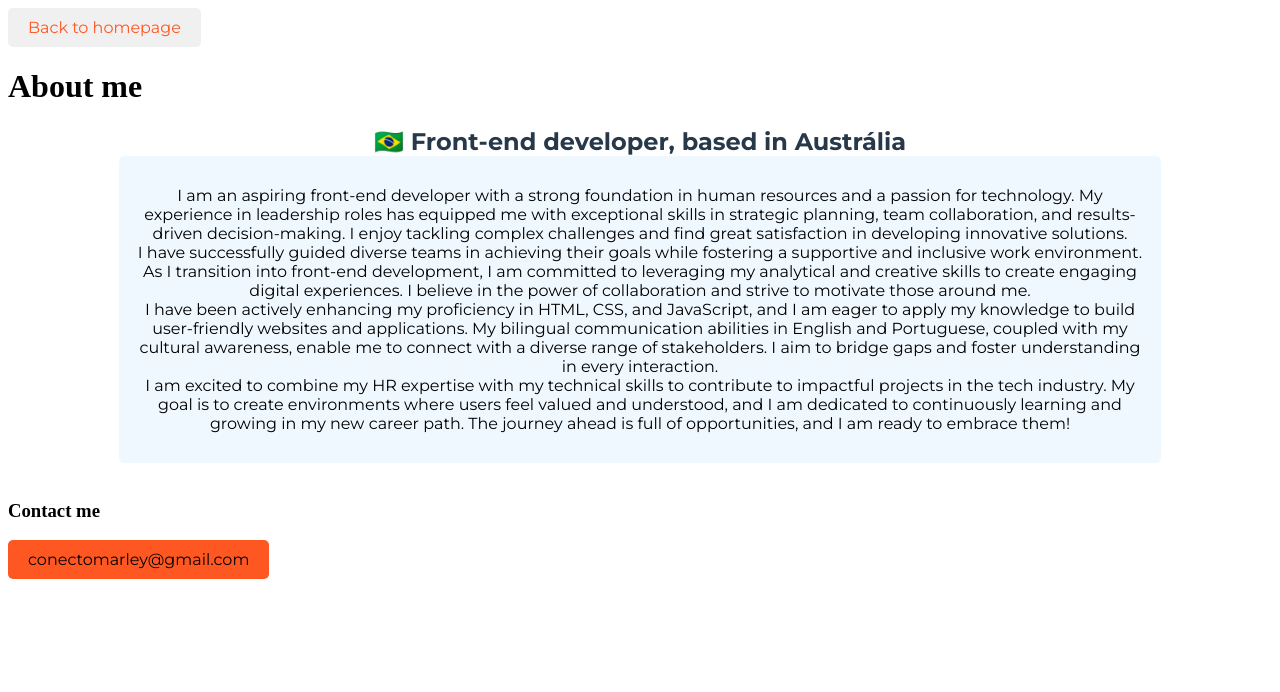
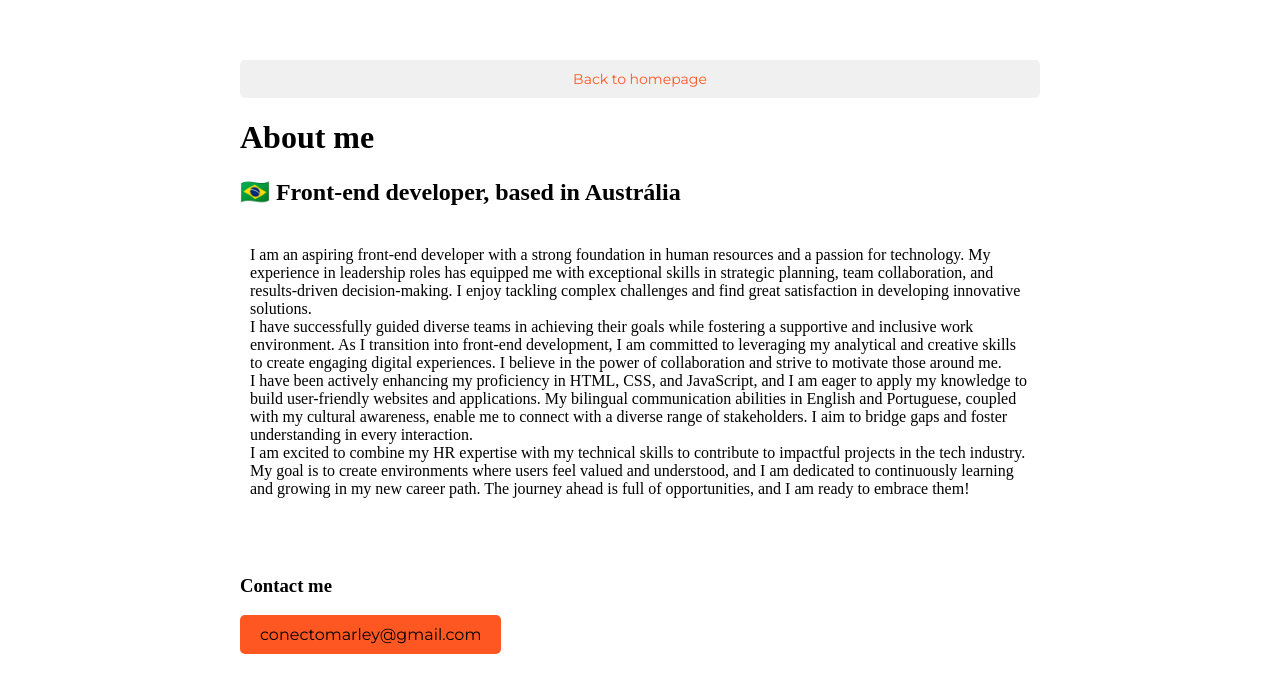
Before and after one commit to conectomarley/oneportfolio, a plain HTML site: page about.html in a window 1280 px wide. Drawn offline with Linux system fonts and the light colour scheme.

Commit message:
updated about.me css

```diff
--- a/about.html
+++ b/about.html
@@ -19,10 +19,12 @@
   </head>
   <body>
     <a href="index.html" id="backhome">Back to homepage</a>
+    <div class="about-intro">
     <h1>About me</h1>
     <h2>🇧🇷 Front-end developer, based in Austrália</h2>
+    </div>
     <div class="about-contact">
-      <p class="text">
+      <p>
         I am an aspiring front-end developer with a strong foundation in human
         resources and a passion for technology. My experience in leadership
         roles has equipped me with exceptional skills in strategic planning,
--- a/style.css
+++ b/style.css
@@ -4,6 +4,11 @@
   --box-shadow: rgba(17, 17, 26, 0.1) 0px 8px 24px,
     rgba(17, 17, 26, 0.1) 0px 16px 56px, rgba(17, 17, 26, 0.1) 0px 24px 80px;
   --primary-color: #263849;
+}
+
+body {
+  margin: 60px auto;
+  max-width: 800px;
 }
 
 div.index-homepage {
@@ -17,26 +22,24 @@ div.index-homepage {
 }
 
 div.index-homepage h1,
-h2 {
+div.index-homepage h2,
+div.index-homepage h3 {
   text-align: center;
   margin: 0;
-  font-family: var(--font-family);
-  color: var(--primary-color);
 }
 
 div.index-homepage h1 {
+  font-family: var(--font-family);
   font-size: 38px;
 }
 
 div.index-homepage h2 {
+  font-family: var(--font-family);
   font-size: 60px;
 }
 
 div.index-homepage h3 {
-  text-align: center;
-  margin: 0;
   font-size: 24px;
-  opacity: 0.7;
   color: #3c4245;
   font-family: "Lora", serif;
 }
@@ -57,25 +60,10 @@ a {
   display: inline-block;
 }
 
-.backhome {
-  text-decoration: none;
-  font-family: var(--font-family);
-}
-
-div.about-contact {
-  font-family: var(--font-family);
+#backhome {
+  display: block;
   text-align: center;
-}
-
-div.about-contact h1,
-div.about-contact h2,
-div.about-contact h3 {
-  font-family: "Lora", serif;
-}
-
-#backhome {
-  font-family: "Montserrat", sans-serif;
-  font-size: 16px;
+  font-size: 14px;
   color: #ff5722;
   background-color: #f0f0f0;
   padding: 10px 20px;
@@ -89,16 +77,16 @@ div.about-contact h3 {
   color: white;
 }
 
-.text {
+.about-contact {
   display: flex;
-  justify-content: center;
-  align-items: center;
-  flex-direction: column;
+  margin: 30px 0;
+}
+
+.about-contact p {
+  margin: 10px;
+}
+
+.about-intro .contact {
   text-align: center;
-  font-family: "Montserrat", sans-serif;
-  background-color: #f0f8ff;
-  padding: 30px 15px;
-  border-radius: 5px;
-  max-width: 80%;
-  margin: 0 auto;
+  font-family: var(--font-family);
 }
```
